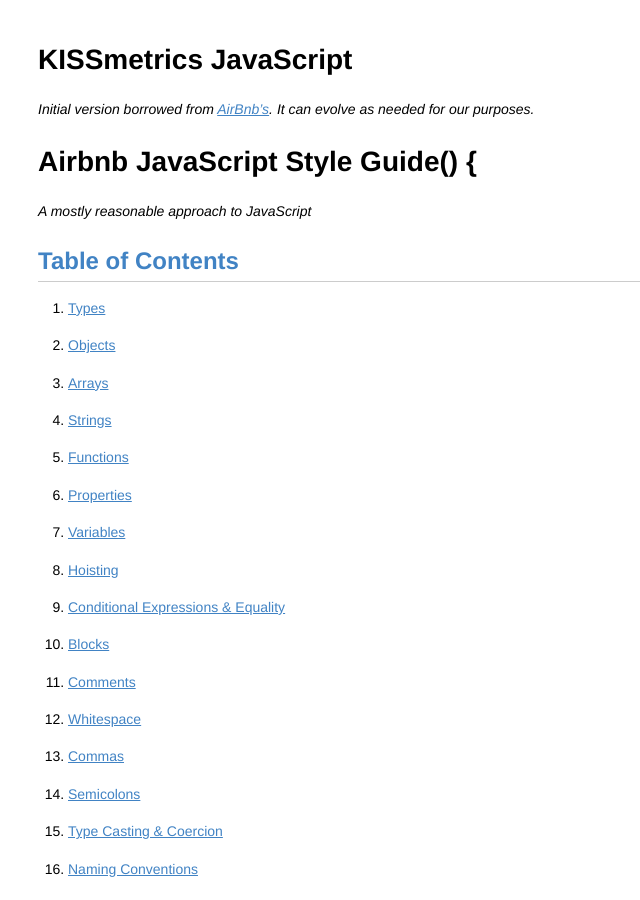
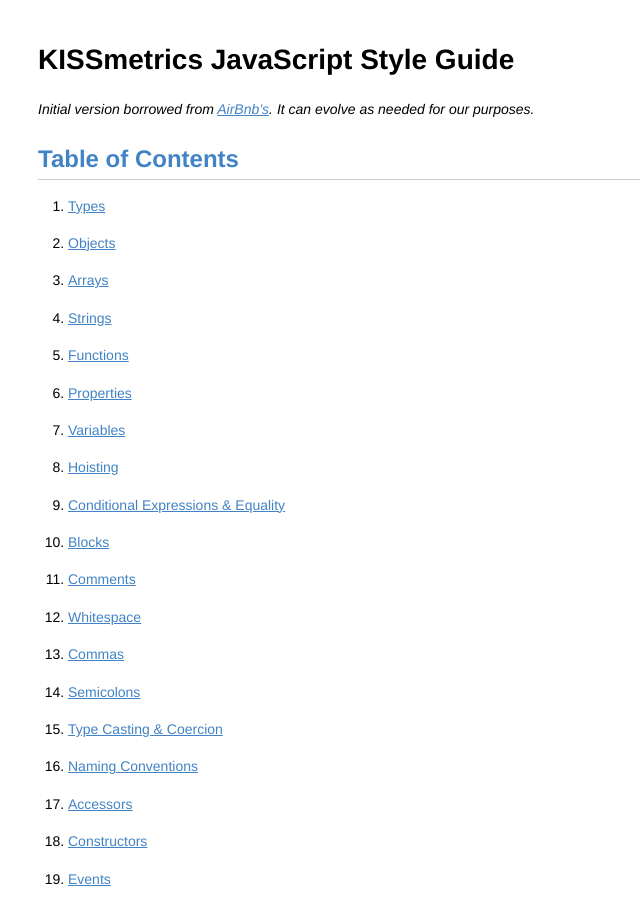
Before and after one commit to kissmetrics/styleguide, a Jekyll site: the page built from _posts/2013-08-12-javascript.md, in a window 1280 px wide and 900 px high. Shown: the whole window, without its empty margins (0-640 px from the left). Built offline with Jekyll 4.4.1, drawn with Linux system fonts in a browser that asks for light colours; Markdown is read by kramdown in place of the engine named in the settings.

Commit message:
Update 2013-08-12-javascript.md

```diff
--- a/_posts/2013-08-12-javascript.md
+++ b/_posts/2013-08-12-javascript.md
@@ -1,14 +1,9 @@
 ---
 layout: styleguide
-title: "JavaScript"
+title: JavaScript Style Guide
 ---
 
 *Initial version borrowed from [AirBnb's](https://github.com/airbnb/javascript). It can evolve as needed for our purposes.*
-
-# Airbnb JavaScript Style Guide() {
-
-*A mostly reasonable approach to JavaScript*
-
 
 ## <a name='TOC'>Table of Contents</a>
 
```
